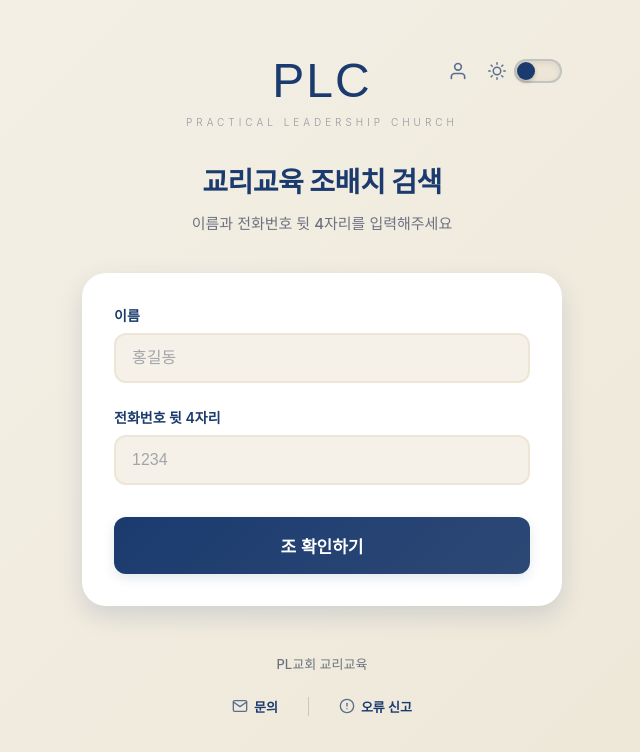
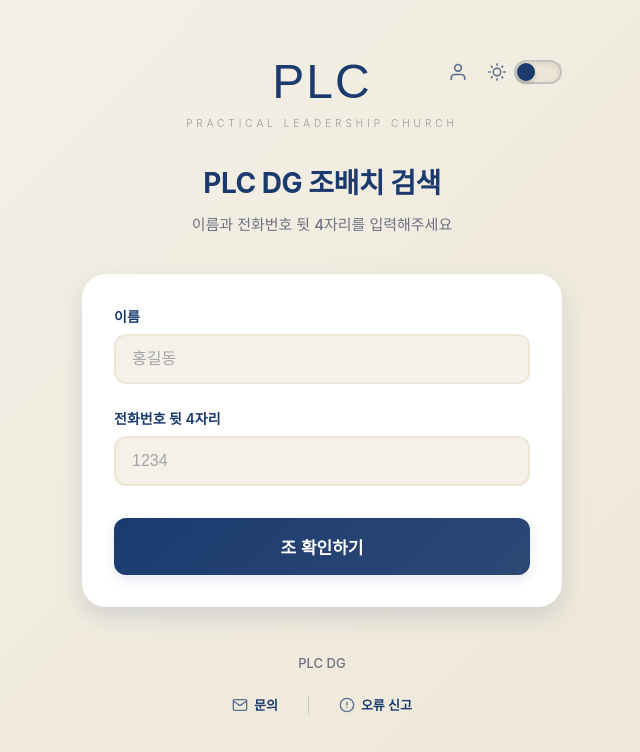
Before and after one commit to dev-plc/dg-class-finder, a plain HTML site: page index.html in a window 1280 px wide. Shown: the whole page, without its empty margins (318-958 px from the left). Drawn offline with Linux system fonts and the light colour scheme; no server answers.

Commit message:
Update index.html

```diff
--- a/index.html
+++ b/index.html
@@ -3,7 +3,7 @@
 <head>
     <meta charset="UTF-8">
     <meta name="viewport" content="width=device-width, initial-scale=1.0">
-    <title>PL교회 교리교육 조배치 검색</title>
+    <title>PLC DG 조배치 검색</title>
     <link rel="stylesheet" href="style.css">
 </head>
 <body>
@@ -42,7 +42,7 @@
                 <div class="logo-text">PLC</div>
                 <div class="logo-subtitle">PRACTICAL LEADERSHIP CHURCH</div>
             </div>
-            <h1 class="title">교리교육 조배치 검색</h1>
+            <h1 class="title">PLC DG 조배치 검색</h1>
             <p class="subtitle">이름과 전화번호 뒷 4자리를 입력해주세요</p>
         </header>
 
@@ -129,7 +129,7 @@
 
         <!-- 푸터 -->
         <footer class="footer">
-            <p class="footer-title">PL교회 교리교육</p>
+            <p class="footer-title">PLC DG</p>
             <div class="footer-buttons">
                 <a href="https://docs.google.com/forms/d/e/1FAIpQLSex87UOQx7C9-9H1MJtrY-rLfNh_wfQWVVQ66-1XnY6YJ2M9A/viewform" target="_blank" class="footer-btn">
                     <svg width="16" height="16" viewBox="0 0 24 24" fill="none" stroke="currentColor" stroke-width="2" stroke-linecap="round" stroke-linejoin="round">
```
